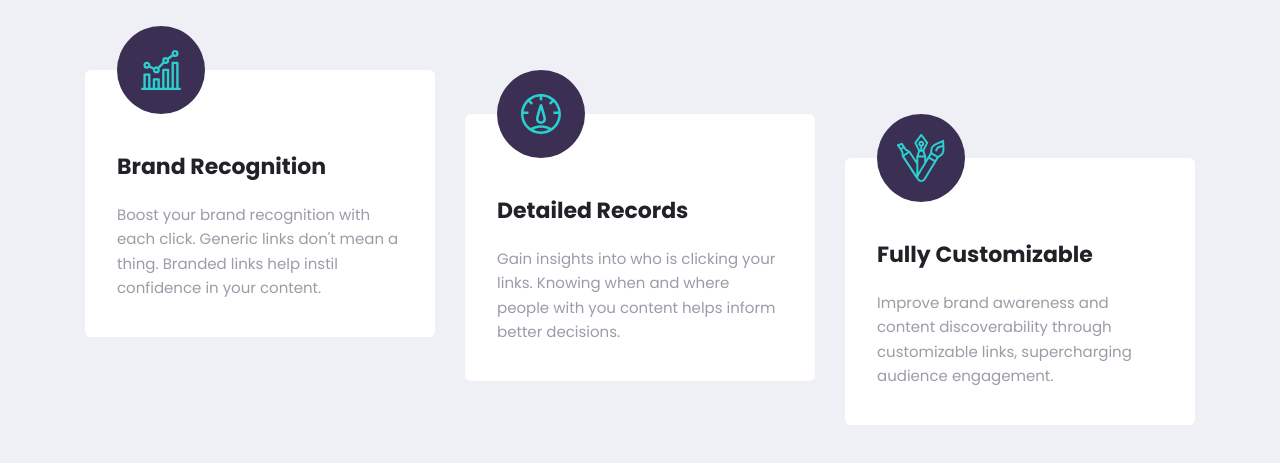
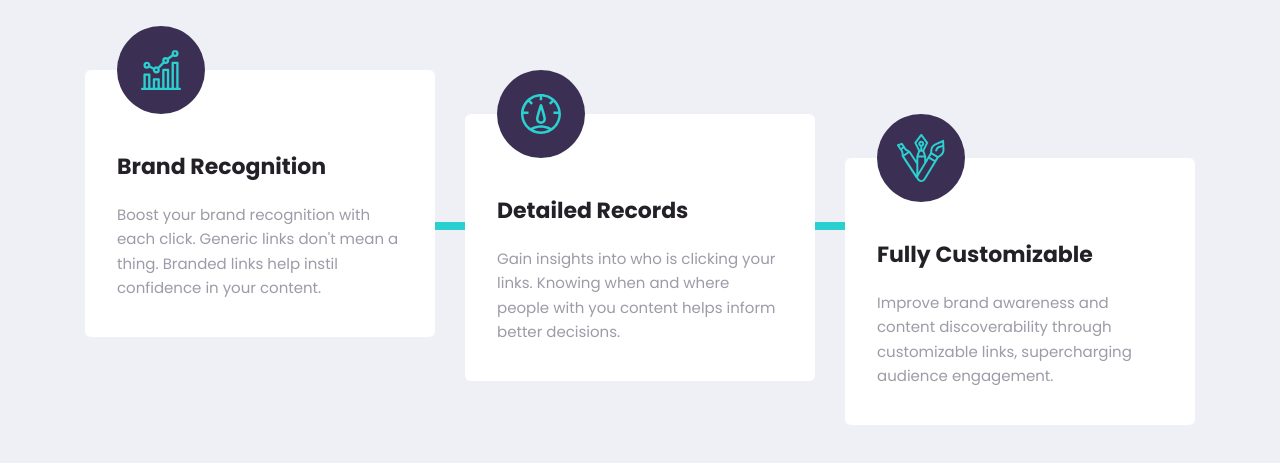
Before and after one commit to anindyoo/fe-mentor-5-shortly, a React (Create React App) app: page /#/ in a window 1280 px wide. Shown: the part 1093-1556 px from the top of the page. Built offline with nearby package versions, Linux system fonts and the light colour scheme.

Commit message:
feat: add card buffer.

```diff
--- a/src/components/HomeComponents/BenefitsBanner.jsx
+++ b/src/components/HomeComponents/BenefitsBanner.jsx
@@ -1,3 +1,4 @@
+import { Fragment } from 'react';
 import brandRecognitionIcon from '../../assets/icons/icon-brand-recognition.svg';
 import detailedRecordsIcon from '../../assets/icons/icon-detailed-records.svg';
 import fullyCustomizableIcon from '../../assets/icons/icon-fully-customizable.svg';
@@ -22,6 +23,15 @@ const benefitsData = [
     iconAlt: 'A flat icon of a bundle that consists of a highlighter marker, a fountain pen, & a pointed paint brush.',
   },
 ];
+
+const CardBuffer = () => (
+  <li className="
+    CARD-BUFFER
+    w-[1.875rem] h-2
+    bg-primaryCyan
+    mt-[9.5rem]"
+  />
+);
 
 const BenefitsBanner = () => {
   console.log();
@@ -59,11 +69,12 @@ const BenefitsBanner = () => {
         </div>
         <ul className="
         BENEFIT-CARDS-LIST
-        flex flex-row justify-between"
+        flex flex-row"
         >
           {benefitsData.map((benefit, index) => (
+            <Fragment key={benefit.title.replace(/ /g, '')}>
+              {index === 1 && <CardBuffer />}
               <li
-              key={benefit.title.replace(/ /g, '')}
                 className="
                 BENEFIT-CARD
                 relative
@@ -91,6 +102,8 @@ const BenefitsBanner = () => {
                 <h1 className="text-[1.375rem] text-neutralVeryDarkViolet font-bold">{benefit.title}</h1>
                 <p className="text-semiBase mt-5 leading-relaxed">{benefit.description}</p>
               </li>
+              {index === 1 && <CardBuffer />}
+            </Fragment>
           ))}
         </ul>
       </div>
```
Lines whose indentation alone changed are shown as unchanged.
